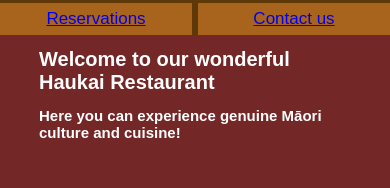
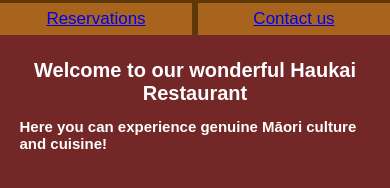
Before and after one commit to Miles343/Haukai-Website, a plain HTML site: page home.html in a window 390 px wide. Shown: the part 104-292 px from the top of the page. Drawn offline with Linux system fonts and the light colour scheme.

Commit message:
formatting for home page text

```diff
--- a/home.html
+++ b/home.html
@@ -19,8 +19,13 @@
             <a href="./reservations.html"class="fill-1">Reservations</a>
             <a href="./contact.html"class="fill-1">Contact us</a>
         </div>
-        <h1 class="textWhite">Welcome to our wonderful Haukai Restaurant</h1>
-        <h2 class="textWhite">Here you can experience genuine Māori culture and cuisine!</h2>
+        <br>
+        <div class="padText">
+            <center>
+                <h1 class="textWhite">Welcome to our wonderful Haukai Restaurant</h1>
+            </center>
+            <h2 class="textWhite">Here you can experience genuine Māori culture and cuisine!</h2>
+        </div>
         <br>
         <!--<h1>This is some text. <img src="./image/logo.png" alt="Smiley face" width="25%" align="middle"> This is some text.</h1>-->
     </body>
--- a/layout.css
+++ b/layout.css
@@ -57,8 +57,6 @@ body {
 }
 .textWhite{
     color: rgb(255, 255, 255);
-    padding-left: 10%;
-    padding-right: 10%;
 }
 /* restaurant name */
 h1.headName {
@@ -79,10 +77,18 @@ a.fill-1{
     background-color: rgb(168, 100, 28);
     text-align: center;
 }
+div.padText{
+    padding-left: 15%;
+    padding-right: 15%;
+}
 /*happens after the a.fill-1 to change them*/
 @media (max-width: 768px) {
     a.fill-1{
         font-size: 1.3rem;
+    }
+    div.padText{
+        padding-left: 10%;
+        padding-right: 10%;
     }
 }
 @media (max-width: 480px) {
@@ -94,4 +100,8 @@ a.fill-1{
         grid-template-columns: 1fr 1fr;
         grid-template-rows: 1fr 1fr;
     }
+    div.padText{
+        padding-left: 5%;
+        padding-right: 5%;
+    }
 }
```
